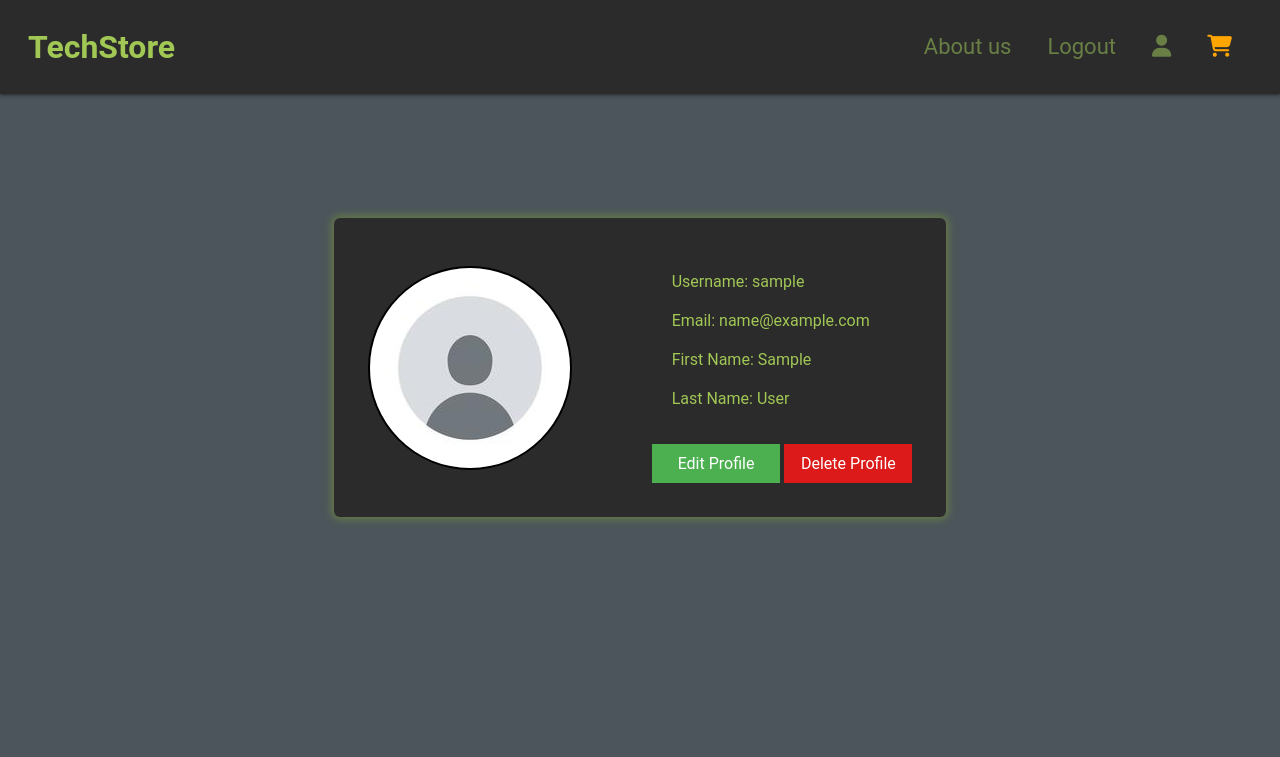
After one commit to stenli008/site_project, a Django app: page /accounts/profile/1/ in a window 1280 px wide. The commit adds this page. Shown: the top 757 px of the page. Run offline with Django 4.2, Linux system fonts and the light colour scheme; the visitor is signed in with stand-in values (Sample User, id 1); parts of the project's set-up code (start-up, migrations or seed data) failed here and were passed over; some libraries are stand-ins or nearby versions.

Commit message:
added delete, view and edit profile functionality

```diff
--- a/Web_Store/Web_Store/accounts/urls.py
+++ b/Web_Store/Web_Store/accounts/urls.py
@@ -6,4 +6,10 @@ urlpatterns = (
     path('register/', views.UserRegisterView.as_view(), name='register'),
     path('login/', views.UserLoginView.as_view(), name='login'),
     path('logout/', views.UserLogoutView.as_view(), name='logout'),
+    path('profile/<int:pk>/', include([
+        path('', views.get_profile_details, name='profile-details'),
+        path('delete/', views.delete_profile, name='delete-profile'),
+        path('edit/', views.UserEditView.as_view(), name='edit-profile'),
+
+    ]))
 )
--- a/Web_Store/Web_Store/accounts/views.py
+++ b/Web_Store/Web_Store/accounts/views.py
@@ -1,8 +1,10 @@
+from django.contrib.auth.decorators import login_required
+from django.shortcuts import render, redirect, get_object_or_404
 from django.urls import reverse_lazy
 from django.views import generic
 
 from Web_Store.accounts.models import CustomerUser
-from Web_Store.accounts.forms import CustomerUserCreationForm, LoginForm
+from Web_Store.accounts.forms import CustomerUserCreationForm, LoginForm, CustomerUserEditForm
 
 from django.contrib.auth import views as auth_views
 
@@ -22,3 +24,32 @@ class UserLoginView(auth_views.LoginView):
 
 class UserLogoutView(auth_views.LogoutView):
     next_page = reverse_lazy('login')
+
+
+@login_required
+def get_profile_details(request, pk):
+    profile = request.user
+    context = {
+        'profile': profile,
+    }
+    return render(request, 'profile/details-page.html', context)
+
+
+@login_required
+def delete_profile(request, pk):
+    user = get_object_or_404(CustomerUser, pk=pk)
+
+    if request.method == 'POST':
+        user.delete()
+        return redirect('store')
+
+    return render(request, 'profile/delete-page.html', {'user': user})
+
+
+class UserEditView(generic.UpdateView):
+    model = CustomerUser
+    form_class = CustomerUserEditForm
+    template_name = 'profile/edit-page.html'
+
+    def get_success_url(self):
+        return reverse_lazy('profile-details', kwargs={'pk': self.object.pk})
--- /dev/null
+++ b/Web_Store/static/style/profile_details.css
@@ -0,0 +1,55 @@
+.main-profile {
+    margin: auto;
+}
+
+.profile {
+    margin: auto;
+    display: flex;
+    align-items: center;
+    border-radius: 6px;
+    box-shadow: 0 0 9px 2px rgb(105 127 69);
+    background-color: #2b2b2b;
+    padding: 34px;
+}
+
+.profile-image {
+    width: 200px;
+    height: 200px;
+    border-radius: 50%;
+    overflow: hidden;
+    border: black solid 2px;
+}
+
+.profile-image img {
+    width: 100%;
+    height: 100%;
+    object-fit: cover;
+}
+
+.profile-details {
+    display: flex;
+    flex-direction: column;
+    margin-left: 80px;
+    color: #a1c755;
+}
+
+.profile-details-user p {
+    margin: 20px;
+}
+
+.profile-details-buttons a {
+    background-color: #4CAF50;
+    border: none;
+    color: #ffffff;
+    padding: 10px 26px;
+    margin-top: 16px;
+    text-align: center;
+    text-decoration: none;
+    display: inline-block;
+    font-size: 16px;
+}
+
+.profile-details-buttons a:nth-child(2) {
+    background-color: #dc1a1a;
+    padding: 10px 16.6px;
+}
--- a/Web_Store/static/style/style.css
+++ b/Web_Store/static/style/style.css
@@ -2,3 +2,6 @@
 @import "base.css";
 @import "register_login.css";
 @import "store.css";
+@import "profile_details.css";
+@import "profile_delete.css";
+@import "profile_edit.css";
--- a/Web_Store/templates/base.html
+++ b/Web_Store/templates/base.html
@@ -17,7 +17,7 @@
             <li><a href="">About us</a></li>
             {% if user.is_authenticated %}
                 <li><a href="{% url 'logout' %}">Logout</a></li>
-                <li><a href=""><i class="fa-solid fa-user"></i></a></li>
+                <li><a href="{% url 'profile-details' pk=user.pk %}"><i class="fa-solid fa-user"></i></a></li>
                 <li><a id="cart" href=""><i class="fa-solid fa-cart-shopping"></i></a></li>
 
             {% else %}
--- /dev/null
+++ b/Web_Store/templates/profile/details-page.html
@@ -0,0 +1,38 @@
+{% extends 'base.html' %}
+{% load static %}
+
+{% block content %}
+    <main class="main-profile">
+        <div class="profile">
+            <section class="profile-image">
+                {% if profile.profile_picture %}
+                    <img src="{{ profile.profile_picture.url }}" alt="Profile Picture">
+                {% else %}
+                    <img src="{% static 'images/default_profile_picture.jpg' %}" alt="Default Profile Picture">
+                {% endif %}
+            </section>
+
+            <section class="profile-details">
+                <section class="profile-details-user">
+                    <p>Username: {{ profile.username }}</p>
+                    <p>Email: {{ profile.email }}</p>
+                    {% if profile.first_name %}
+                        <p>First Name: {{ profile.first_name }}</p>
+                    {% endif %}
+                    {% if profile.last_name %}
+                        <p>Last Name: {{ profile.last_name }}</p>
+                    {% endif %}
+                </section>
+                <section class="profile-details-buttons">
+                    <a href="{% url 'edit-profile' pk=request.user.pk %}">
+                        Edit Profile
+                    </a>
+                    <a href="{% url 'delete-profile' pk=request.user.pk %}">Delete Profile</a>
+                </section>
+            </section>
+
+
+        </div>
+    </main>
+
+{% endblock %}
```
Also changed, not shown: Web_Store/Web_Store/accounts/forms.py (+14 -0 lines), Web_Store/static/style/profile_delete.css (added, +33 -0 lines), Web_Store/templates/profile/delete-page.html (added, +15 -0 lines), Web_Store/templates/profile/edit-page.html (added, +15 -0 lines), Web_Store/media/profile_pics/Untitled_CnTaSFF.png (added), Web_Store/static/images/default_profile_picture.jpg (added), Web_Store/static/style/profile_edit.css (added).
